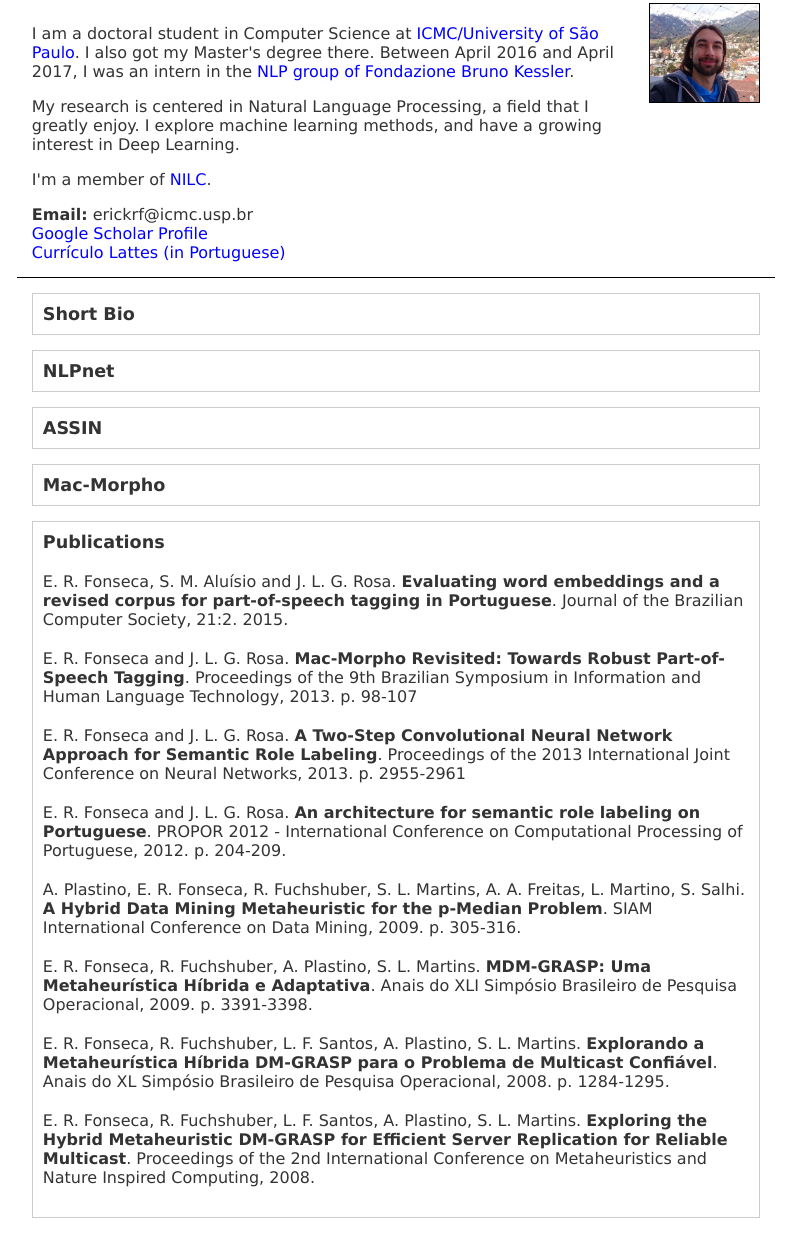
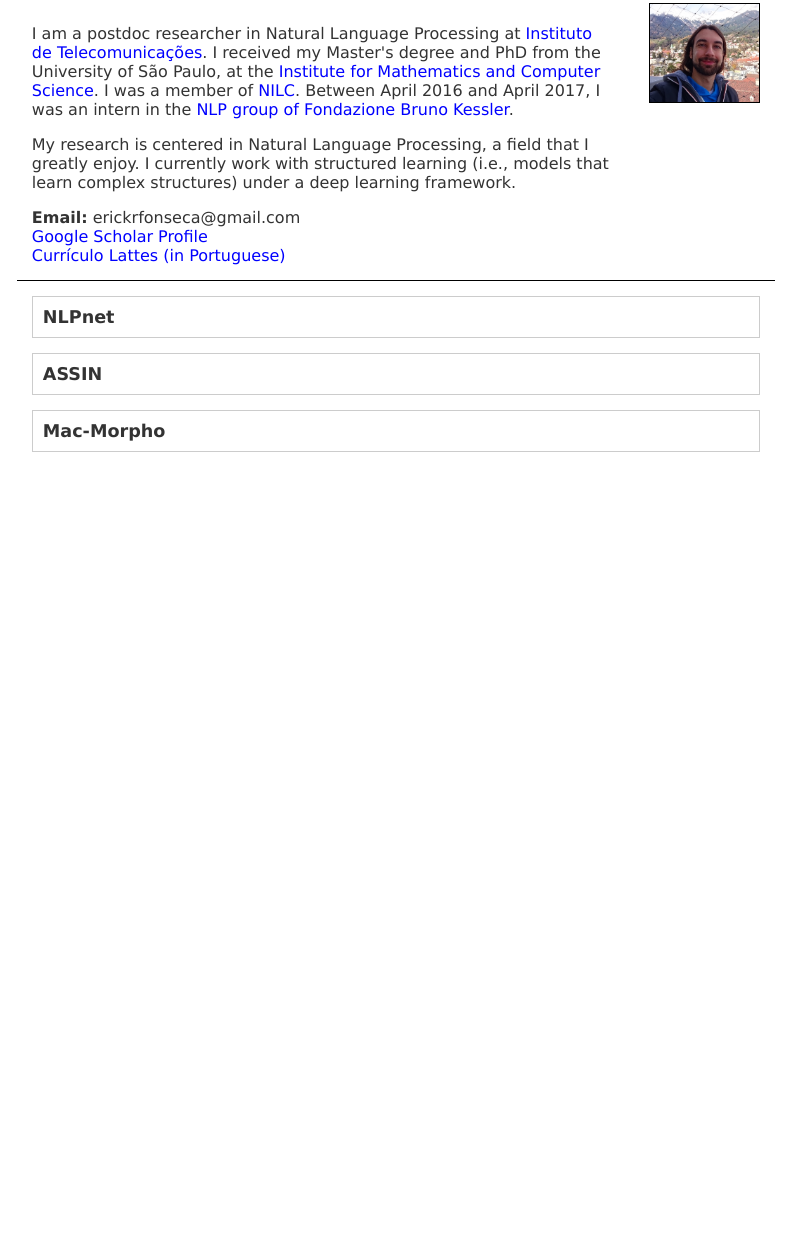
Before and after one commit to erickrf/erickrf.github.io, a plain HTML site: page index.html in a window 1280 px wide. Shown: the part 86-1319 px from the top of the page, without its empty margins (244-1035 px from the left). After the commit the page ends 800 px from the top, so only its background shows below. Drawn offline with Linux system fonts and the light colour scheme.

Commit message:
updated and removed some stuff

```diff
--- a/index.html
+++ b/index.html
@@ -31,17 +31,17 @@
        <img class="foto" src="erick.jpg" />
        <div id="top-text">
            <p>
-            I am a doctoral student in Computer Science at <a href="http://www.icmc.usp.br">ICMC/University of São Paulo</a>. I also got my Master's degree there.
+            I am a postdoc researcher in Natural Language Processing at <a href="http://www.it.pt">Instituto de Telecomunicações</a>. I received my Master's degree and PhD from the University of São Paulo, at the <a href="http://www.icmc.usp.br/">Institute for Mathematics and Computer Science</a>. I was a member of <a href="http://nilc.icmc.usp.br/">NILC</a>.
             Between April 2016 and April 2017, I was an intern in the <a href="http://hlt-nlp.fbk.eu/">NLP group of Fondazione Bruno Kessler</a>.
            </p>
            <p>
-            My research is centered in Natural Language Processing, a field that I greatly enjoy. I explore machine learning methods, and have a growing interest in Deep Learning.
+            My research is centered in Natural Language Processing, a field that I greatly enjoy. I currently work with structured learning (i.e., models that learn complex structures) under a deep learning framework.
            </p>
            <p>
-            I'm a member of <a href="http://nilc.icmc.usp.br/">NILC</a>.
+
            </p>
         </div>
-        <strong>Email:</strong> <span>erickrf</span><span class="nihil">123</span>@<span class="nihil">abc.</span>icmc.usp.br
+        <strong>Email:</strong> <span>erickrfonseca</span><span class="nihil">123</span>@<span class="nihil">abc.</span>gmail.com
         <br/>
         <a href="http://scholar.google.com.br/citations?user=TxjvtiUAAAAJ&hl=pt-BR&oi=ao">Google Scholar Profile</a>
         <br/>
@@ -53,21 +53,6 @@
      </div>
 
      <div id="main">
-       <div class="collapsable">
-         <span class="collapsable-title" onclick="hideOrShow('bio-text');">Short Bio</span>
-	 <div id="bio-text" class="text">
-	   <p>
-	     I graduated in Computer Science in <a href="http://www.ic.uff.br/">Fluminense Federal University</a> in 2009. I did some research on metaheuristics combined with data mining, but since then I have not worked with that topic.
-	   </p>
-	   <p>
-	     In my Master's research, I worked with automatic semantic role labeling in Portuguese. I implemented a model based on <a href="http://ronan.collobert.com/senna/">SENNA</a> for that task, and thus started the <a href="https://github.com/erickrf/nlpnet">nlpnet</a> library. I also used it for POS tagging in parallel research.
-	   </p>
-	   <p>
-	     In my doctoral research, I explore text entailment and paraphrase detection methods to help automatic question answering systems.
-	   </p>
-	 </div>
-       </div>
-
        <div class="collapsable">
 	 <span class="collapsable-title" onclick="hideOrShow('nlpnet-text');">NLPnet</span>
 	 <div id="nlpnet-text" class="text">
@@ -88,46 +73,11 @@
 	 </p>
        </div>
        <div class="collapsable">
-	 <span class="collapsable-title" onclick="hideOrShow('macmorpho-text');">Mac-Morpho</span>
-	 <p id ="macmorpho-text" class="text">
-	   In 2013 and 2014, I revised the <a href="http://nilc.icmc.usp.br/macmorpho/">Mac-Morpho</a> corpus, a collection of newswire texts in Brazilian Portuguese manually annotated with POS tags. Duplicated sentences and sentences with missing words were removed, and a few other corrections were performed. Word contractions were joined in a single token, as they appear in actual text, instead of leaving them separated. Both the original and the revised versions can be found in the link.
-	 </p>
+      	 <span class="collapsable-title" onclick="hideOrShow('macmorpho-text');">Mac-Morpho</span>
+      	 <p id ="macmorpho-text" class="text">
+      	   In 2013 and 2014, I revised the <a href="http://nilc.icmc.usp.br/macmorpho/">Mac-Morpho</a> corpus, a collection of newswire texts in Brazilian Portuguese manually annotated with POS tags. Duplicated sentences and sentences with missing words were removed, and a few other corrections were performed. Word contractions were joined in a single token, as they appear in actual text, instead of leaving them separated. Both the original and the revised versions can be found in the link.
+      	 </p>
        </div>
-        <div class="collapsable">
-            <span class="collapsable-title" onclick="hideOrShow('publication-list');">Publications</span>
-            <div id="publication-list">
-                <div class="publication">
-                    E. R. Fonseca, S. M. Aluísio and J. L. G. Rosa. <strong>Evaluating word embeddings and a revised corpus for part-of-speech tagging in Portuguese</strong>. Journal of the Brazilian Computer Society, 21:2. 2015.
-                </div>
-                <div class="publication">
-                    E. R. Fonseca and J. L. G. Rosa. <strong>Mac-Morpho Revisited: Towards Robust Part-of-Speech Tagging</strong>. Proceedings of the 9th Brazilian Symposium in Information and Human Language Technology, 2013. p. 98-107
-                </div>
-
-                <div class="publication">
-                    E. R. Fonseca and J. L. G. Rosa. <strong>A Two-Step Convolutional Neural Network Approach for Semantic Role Labeling</strong>. Proceedings of the 2013 International Joint Conference on Neural Networks, 2013. p. 2955-2961
-                </div>
-
-                <div class="publication">
-                    E. R. Fonseca and J. L. G. Rosa. <strong>An architecture for semantic role labeling on Portuguese</strong>. PROPOR 2012 - International Conference on Computational Processing of Portuguese, 2012. p. 204-209.
-                </div>
-
-                <div class="publication">
-                    A. Plastino, E. R. Fonseca, R. Fuchshuber, S. L. Martins, A. A. Freitas, L. Martino, S. Salhi. <strong>A Hybrid Data Mining Metaheuristic for the p-Median Problem</strong>. SIAM International Conference on Data Mining, 2009. p. 305-316.
-                </div>
-
-                <div class="publication">
-                    E. R. Fonseca, R. Fuchshuber, A. Plastino, S. L. Martins. <strong>MDM-GRASP: Uma Metaheurística Híbrida e Adaptativa</strong>. Anais do XLI Simpósio Brasileiro de Pesquisa Operacional, 2009. p. 3391-3398.
-                </div>
-
-                <div class="publication">
-                    E. R. Fonseca, R. Fuchshuber, L. F. Santos, A. Plastino, S. L. Martins. <strong>Explorando a Metaheurística Híbrida DM-GRASP para o Problema de Multicast Confiável</strong>. Anais do XL Simpósio Brasileiro de Pesquisa Operacional, 2008. p. 1284-1295.
-                </div>
-
-                <div class="publication">
-                    E. R. Fonseca, R. Fuchshuber, L. F. Santos, A. Plastino, S. L. Martins. <strong>Exploring the Hybrid Metaheuristic DM-GRASP for Efficient Server Replication for Reliable Multicast</strong>. Proceedings of the 2nd International Conference on Metaheuristics and Nature Inspired Computing, 2008.
-                </div>
-            </div>
-        </div>
      </div>
 
    </div>
```
